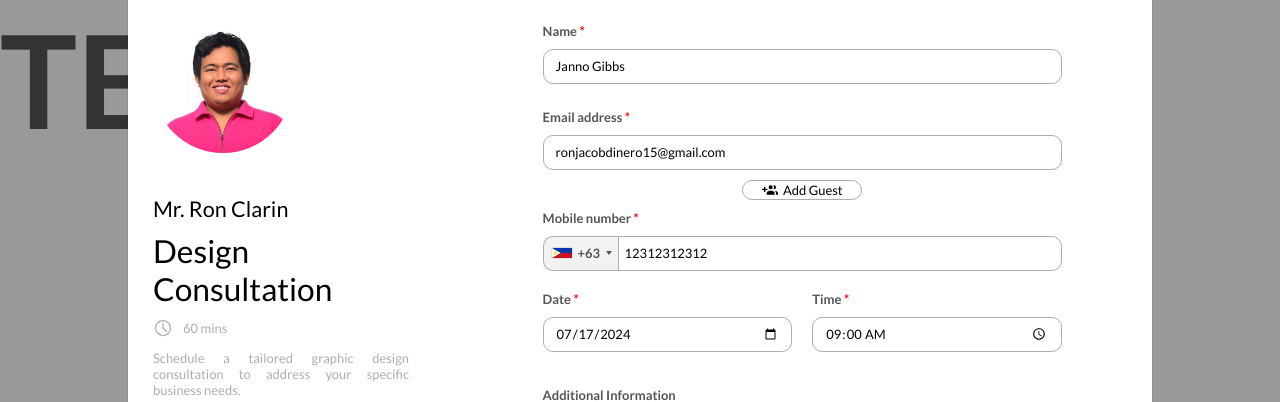
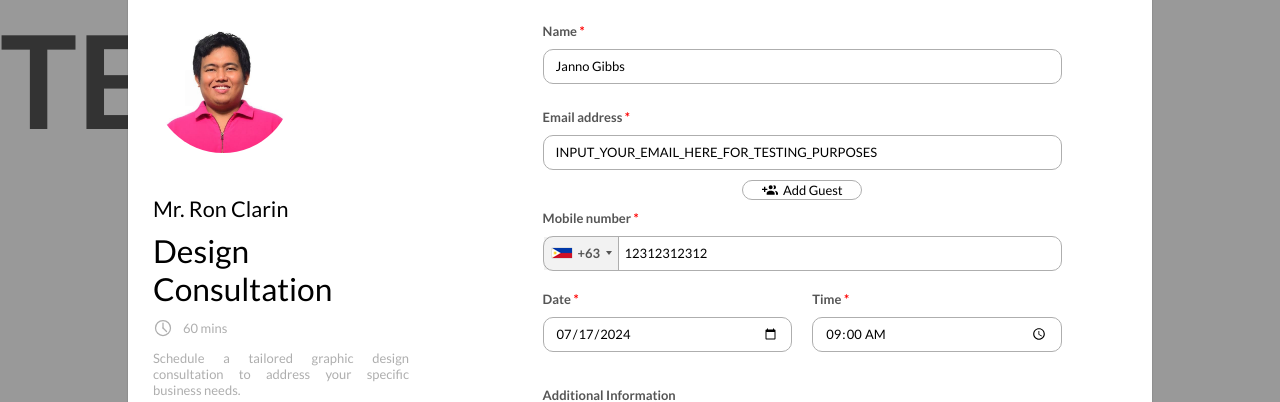
Before and after one commit to ronjacobdinero15/roc_google_calendar, a plain HTML site: page index.html in a window 1280 px wide. Both pictures are taken after a click on the button "Open Appointment Form". Shown: the part 121-523 px from the top of the page. Drawn offline with Linux system fonts and the light colour scheme.

Commit message:
Update index.html

```diff
--- a/index.html
+++ b/index.html
@@ -76,7 +76,7 @@
                   class="email"
                   name="email"
                   required
-                  value="ronjacobdinero15@gmail.com"
+                  value="INPUT_YOUR_EMAIL_HERE_FOR_TESTING_PURPOSES"
                 />
 
               </div>
```
